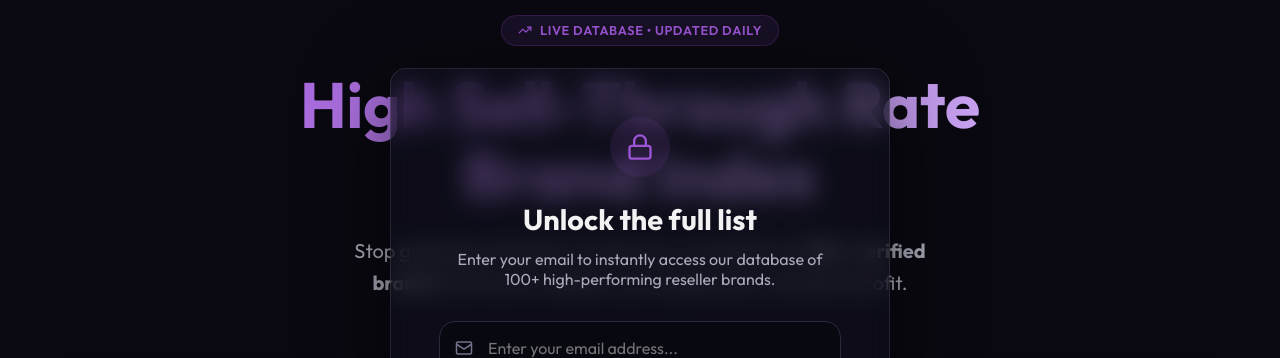
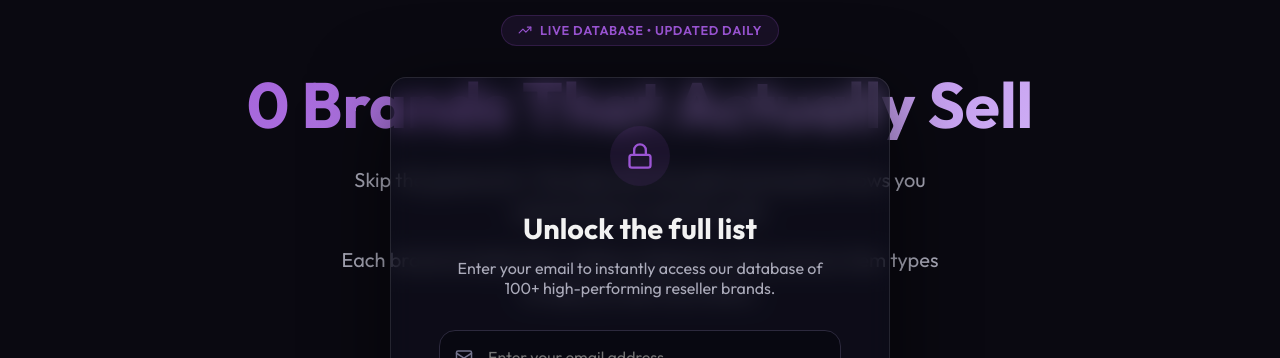
Before and after one commit to spencerstarky/resell-seo, a Next.js app: page /top-selling-brands in a window 1280 px wide. Shown: the part 180-538 px from the top of the page. Built offline with nearby package versions, Linux system fonts and the light colour scheme; no server answers; the database is empty.

Commit message:
marketing: update lead magnet copy with dynamic count

```diff
--- a/app/top-selling-brands/page.tsx
+++ b/app/top-selling-brands/page.tsx
@@ -91,18 +91,23 @@ export default function TopSellingBrandsPage() {
                         fontWeight: 800,
                         marginBottom: '1.5rem'
                     }}>
-                        High Sell-Through Rate<br />Brand Index
+                        {totalBrands} Brands That Actually Sell
                     </h1>
 
-                    <p style={{
+                    <div style={{
                         fontSize: '1.25rem',
                         color: 'var(--color-text-muted)',
                         maxWidth: '600px',
                         margin: '0 auto',
                         lineHeight: 1.6
                     }}>
-                        Stop guessing at the bins. Access our curated list of <strong>{totalBrands || '100+'} verified brands</strong> that active resellers use to generate consistent profit.
-                    </p>
+                        <p style={{ marginBottom: '1rem' }}>
+                            Skip the guesswork. This high sell-through brand guide shows you what brands to sell for profit.
+                        </p>
+                        <p>
+                            Each brand includes best-selling categories and common item types to help you sell more items.
+                        </p>
+                    </div>
                 </div>
 
                 {/* Main Content Area */}
```
